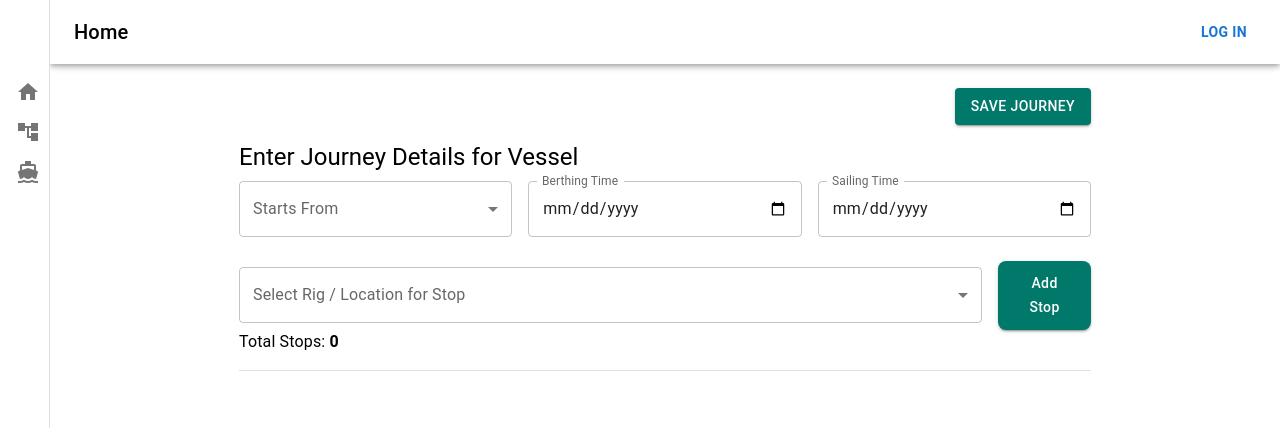
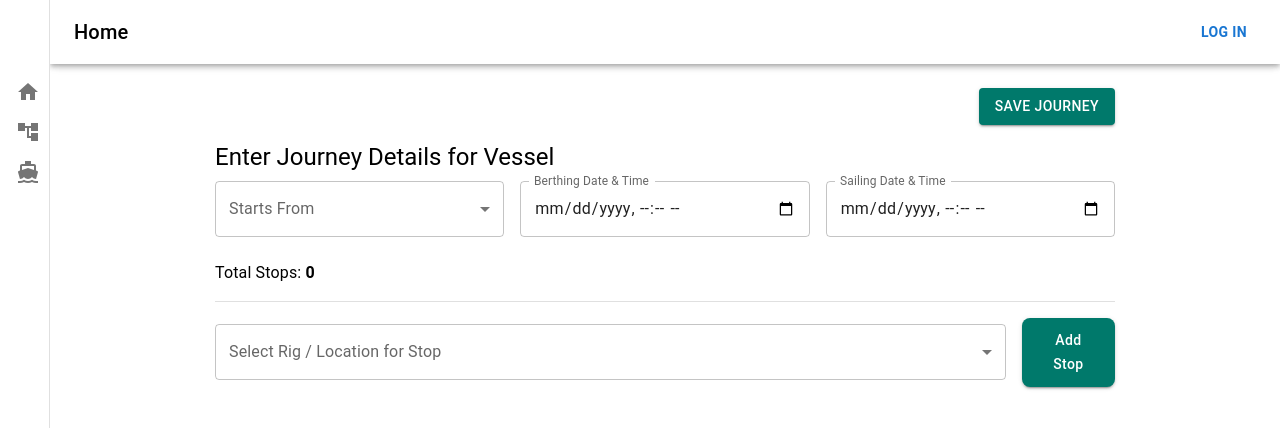
Before and after one commit to Xpverse/Essos, a React (Create React App) app in the folder rig-frontend/: page /addVesselJourney in a window 1280 px wide. Shown: the top 428 px of the page. Built offline with nearby package versions, Linux system fonts and the light colour scheme.

Commit message:
sailing time and berthing time

```diff
--- a/rig-frontend/src/components/vess3.js
+++ b/rig-frontend/src/components/vess3.js
@@ -10,12 +10,6 @@ import {
   Select,
   InputLabel,
   Divider,
-  TableContainer,
-  Table,
-  TableBody,
-  TableRow,
-  TableCell,
-  Paper,
 } from '@mui/material';
 import { useDispatch, useSelector } from 'react-redux';
 import { fetchCurrentVesselFinalAction } from '../redux/actions/vesselAction';
@@ -26,9 +20,13 @@ import axios from 'axios';
 const AddVesselJourney = () => {
   const [selectedLocation, setSelectedLocation] = useState('');
   const [vesselJourneyStops, setVesselJourneyStops] = useState([]);
+  const [berthingDate, setBerthingDate] = useState(''); // State for Berthing Date
+  const [berthingTime, setBerthingTime] = useState(''); // State for Berthing Time
+  const [sailingDate, setSailingDate] = useState(''); // State for Sailing Date
+  const [sailingTime, setSailingTime] = useState(''); // State for Sailing Time
   const dispatch = useDispatch();
   const { id } = useParams();
-  const navigate = useNavigate()
+  const navigate = useNavigate();
   const rigs = useSelector((state) => state.rigReducer.rigs || []);
   const currentVessel = useSelector((state) => state.vesselReducer.currentVessel);
 
@@ -36,6 +34,31 @@ const AddVesselJourney = () => {
     vesselJourneyStartLocation: {},
     vesselJourneyStops: [],
   });
+
+  // Fetch Vessel Journey data for Berthing and Sailing Times
+  useEffect(() => {
+    if (id) {
+      axios
+        .get(`http://localhost:8000/api/v1/vessel-journeys/${id}`)
+        .then((response) => {
+          const data = response.data;
+
+          // Extract date and time from the API response
+          const [berthingDateValue, berthingTimeValue] = data.vesselJourneyBerthingOn.split('T');
+          const [sailingDateValue, sailingTimeValue] = data.vesselJourneySailingOn.split('T');
+
+          // Update states
+          setBerthingDate(berthingDateValue); // Set date
+          setBerthingTime(berthingTimeValue.substring(0, 5)); // Set time (HH:mm)
+
+          setSailingDate(sailingDateValue); // Set date
+          setSailingTime(sailingTimeValue.substring(0, 5)); // Set time (HH:mm)
+        })
+        .catch((error) => {
+          console.error('Error fetching vessel journey details:', error);
+        });
+    }
+  }, [id]);
 
   useEffect(() => {
     if (id) {
@@ -71,7 +94,7 @@ const AddVesselJourney = () => {
     const convertToDTO = (vesselJourneyStop, idx) => ({
       vesselJourneyStopLocationId: vesselJourneyStop.rigId,
       vesselJourneyStopOrder: idx + 1,
-      vesselJourneyId : parseInt(id)
+      vesselJourneyId: parseInt(id),
     });
 
     const requestBody = vesselJourneyStops.map((vesselJourneyStop, idx) => convertToDTO(vesselJourneyStop, idx));
@@ -83,15 +106,15 @@ const AddVesselJourney = () => {
         console.log('Delete request successful:', response.data);
 
         axios
-          .post(`http://localhost:8000/api/v1/vessel-journey-stops/batch`,JSON.stringify(requestBody),{
+          .post(`http://localhost:8000/api/v1/vessel-journey-stops/batch`, JSON.stringify(requestBody), {
             headers: {
               'Content-Type': 'application/json',
-            }
+            },
           })
           .then((response2) => {
             console.log('Bulk post request successful:', response2.data);
             alert('Both requests completed successfully!');
-            navigate('/vessels')
+            navigate('/vessels');
           })
           .catch((error2) => {
             console.error('Error in bulk post request:', error2);
@@ -135,16 +158,10 @@ const AddVesselJourney = () => {
       vesselJourneyStops: newStops,
     });
   };
- const listitem = ["random text blah blah blah blah",
-  "random text blah blah blah blah","random text blah blah blah blah",
-  "random text blah blah blah blah","random text blah blah blah blah",
-  "random text blah blah blah blah", "random text blah blah blah blah"
- ];
+
   return (
-    <Container maxWidth="md">
     <Container maxWidth="md" style={{ padding: '0px' }}>
-      <Box display="flex" flexDirection='row-reverse' justifyContent="space-between"  mb={2}>
-
+      <Box display="flex" flexDirection="row-reverse" justifyContent="space-between" mb={2}>
         <Button
           variant="contained"
           style={{ backgroundColor: '#00796B' }}
@@ -177,22 +194,39 @@ const AddVesselJourney = () => {
 
         <TextField
           fullWidth
-          label="Berthing Time"
-          type="date"
+          label="Berthing Date & Time"
+          type="datetime-local"
+          value={`${berthingDate}T${berthingTime}`} // Combine berthingDate and berthingTime
+          onChange={(e) => {
+            const [date, time] = e.target.value.split('T'); // Split the datetime-local value
+            setBerthingDate(date); // Update date
+            setBerthingTime(time); // Update time
+          }}
           InputLabelProps={{ shrink: true }}
           variant="outlined"
         />
 
         <TextField
           fullWidth
-          label="Sailing Time"
-          type="date"
+          label="Sailing Date & Time"
+          type="datetime-local"
+          value={`${sailingDate}T${sailingTime}`} // Combine sailingDate and sailingTime
+          onChange={(e) => {
+            const [date, time] = e.target.value.split('T'); // Split the datetime-local value
+            setSailingDate(date); // Update date
+            setSailingTime(time); // Update time
+          }}
           InputLabelProps={{ shrink: true }}
           variant="outlined"
         />
+
       </Box>
 
+      <Typography variant="body1" mb={2}>
+        Total Stops: <strong>{formValues.vesselJourneyStops.length}</strong>
+      </Typography>
 
+      <Divider />
 
       <Box display="flex" alignItems="center" gap={2} mt={2}>
         <FormControl fullWidth>
@@ -224,43 +258,24 @@ const AddVesselJourney = () => {
           Add Stop
         </Button>
       </Box>
-      <Typography variant="body1" mb={2}>
-        Total Stops: <strong>{formValues.vesselJourneyStops.length}</strong>
-      </Typography>
 
-      <Divider />
-
-
-
-    </Container>
-    <TableContainer component={Paper} >
-    <Table sx={{ minWidth: 300}} aria-label="simple table">
-
-      <TableBody>
-        {formValues.vesselJourneyStops?.map((stop,index) => (
-          <TableRow
-            key={index}
-            sx={{ '&:last-child td, &:last-child th': { border: 0 } }}
-          >
-            <TableCell >
-              Stop: {index+1}
-           </TableCell>
-
-           <TableCell> {stop.rigName}</TableCell>
-           <TableCell></TableCell>
-           <TableCell> <Button
+      <Box mt={3}>
+        {formValues.vesselJourneyStops.map((stop, index) => (
+          <Box key={index} display="flex" alignItems="center" justifyContent="space-between" mb={1}>
+            <Typography variant="body2">
+              Stop {index + 1}: {stop.rigName}
+            </Typography>
+            <Button
               variant="outlined"
               color="secondary"
               onClick={() => handleRemoveStop(index)}
             >
               Remove
-            </Button></TableCell>
-          </TableRow>
+            </Button>
+          </Box>
         ))}
-      </TableBody>
-    </Table>
-  </TableContainer>
-  </Container>
+      </Box>
+    </Container>
   );
 };
 
```
